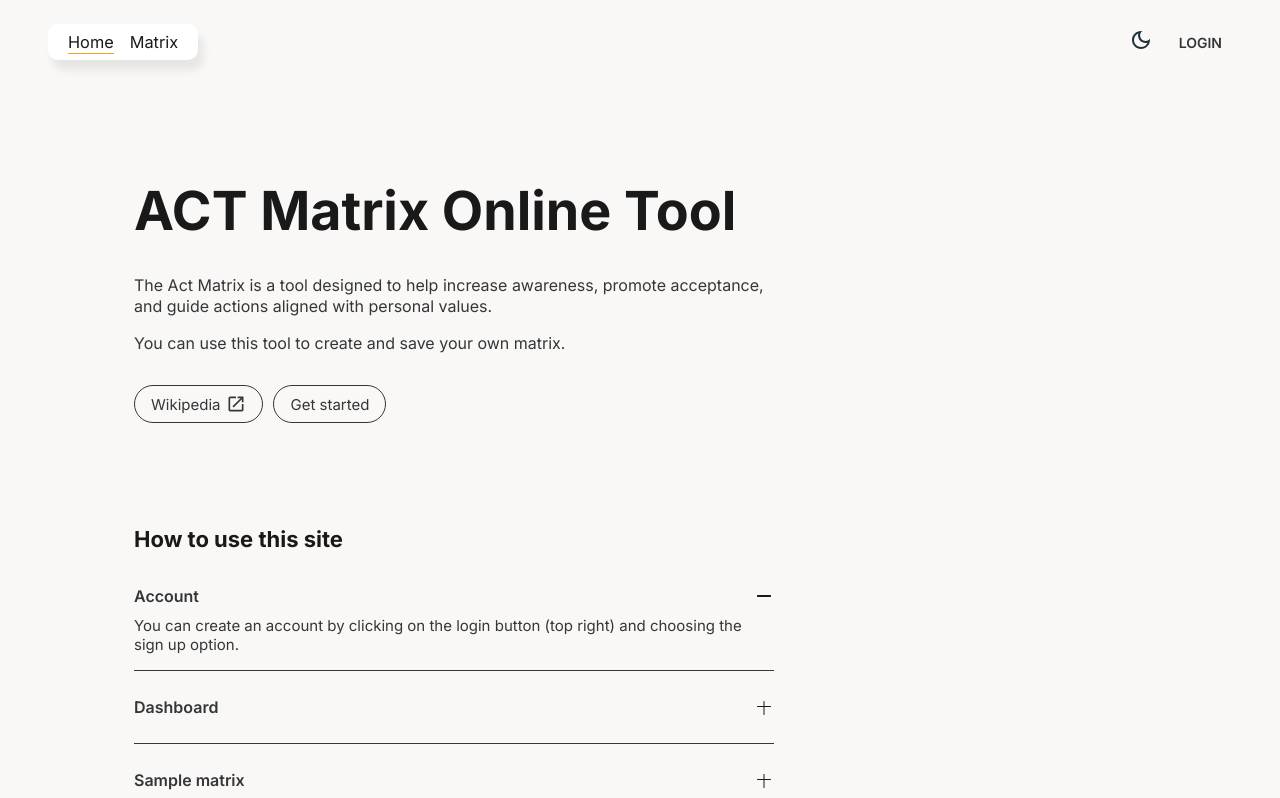
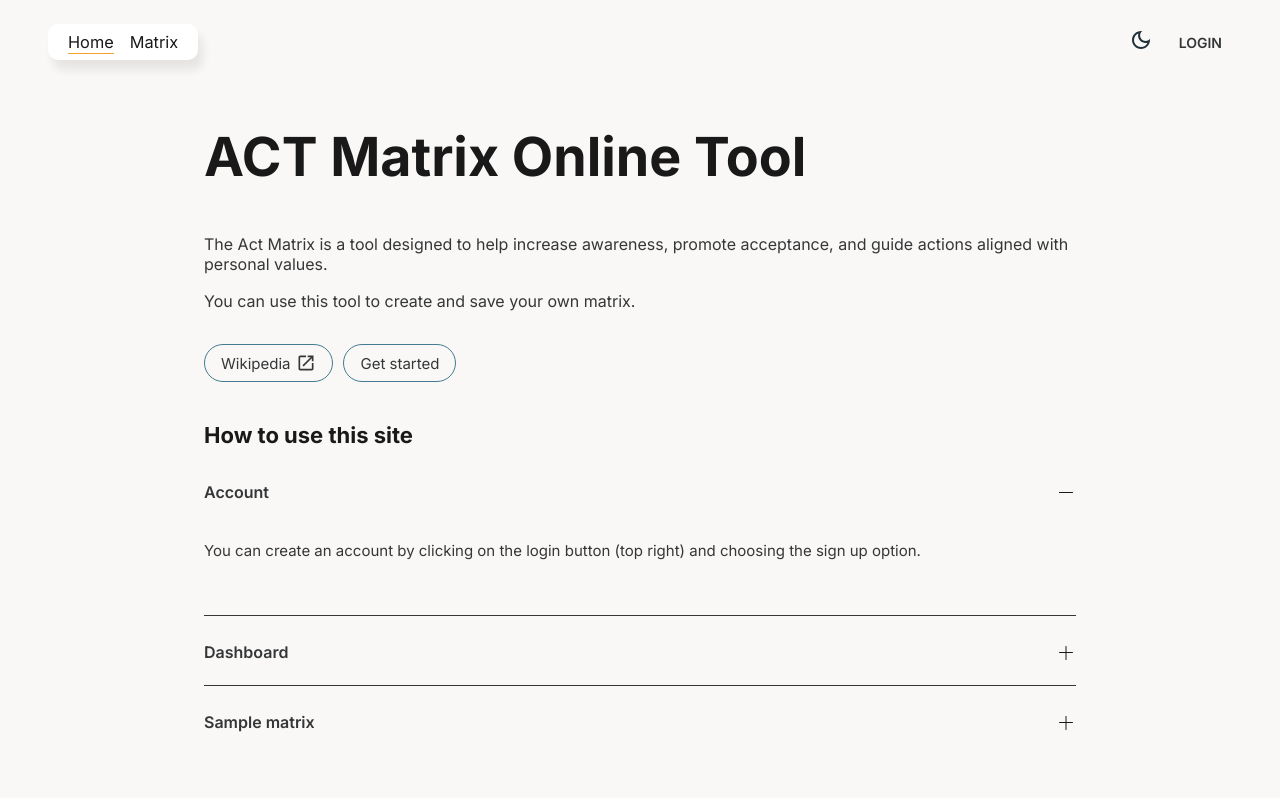
Before and after one commit to MauritzLM/act-matrix, a React (Vite) app: page / in a window 1280 px wide. Shown: the top 798 px of the page. Built offline with nearby package versions, Linux system fonts and the light colour scheme; no server answers; what @tiptap/extension-color would draw is missing.

Commit message:
updated button styles, reworked faq list

```diff
--- a/src/App.scss
+++ b/src/App.scss
@@ -1,29 +1,24 @@
 /* Styles for home page */
 #main {
     .description-text {
-        padding: 0 1em;
         margin: auto;
-        margin-bottom: 40px;
 
         .section-wrapper {
             display: grid;
             grid-template-columns: 1fr;
-            gap: 24px;
-            padding: clamp(3rem, 7.82vw, 4rem) 1rem;
+            gap: 40px;
+            padding: clamp(3rem, 6vw, 4rem) 0;
 
             section {
+                padding: 0 1rem;
 
-                // padding: 24px;
-                // background-color: var(--surfaceColor-1);
-                // border-radius: 10px;
-                // box-shadow: 5px 10px 10px rgba(0,0,0,.08);
                 h1 {
                     margin-top: 0;
                 }
 
                 h2 {
                     font-size: 22px;
-                    // margin-top: 0;
+                    margin-top: 0;
                 }
 
                 p {
@@ -40,20 +35,26 @@
                 flex-direction: column;
                 gap: 10px;
                 padding: 0;
+                margin-bottom: 0;
 
                 li {
                     display: grid;
                     grid-template-columns: 1fr 1fr;
                     grid-template-areas: "question icon"
                         "answer answer";
-                    gap: 10px;
+                    gap: 0;
                     position: relative;
                     cursor: pointer;
                     border-bottom: 1px solid var(--bodyTextColor);
                     padding: 1rem 0;
+                    transition: height .7s;
+                    // animation: 2s linear 1s slide-in;
+                    // max-height: fit-content;
+                    height: 60px;
 
                     &:last-child {
                         border-bottom: none;
+                        padding-bottom: 0;
                     }
 
 
@@ -81,9 +82,9 @@
                         height: 0;
                         grid-area: answer;
                         font-size: 15px;
+                        opacity: 0;
+                        transition: opacity 1s;
                     }
-
-
                 }
 
                 .icon {
@@ -107,7 +108,7 @@
                     }
 
                     .line2 {
-                        top: 50%;
+                        // top: 50%;
                         transform: translate(-50%, 50%) translateY(0) rotate(-270deg);
                         transition: top 0.3s, left 0.3s, transform 0.5s;
                         animation-duration: 0.7s;
@@ -117,12 +118,15 @@
                     }
                 }
 
+                // active li
                 .active {
+                    height: 150px;
+
                     .text {
-                        &:nth-of-type(2) {
-                            visibility: visible;
-                            height: auto;
-                        }
+                        opacity: 1;
+                        visibility: visible;
+                        height: auto;
+
                     }
 
                     .line2 {
@@ -138,17 +142,12 @@
 
         }
 
-        h1 {
-            margin: 32px 0;
-        }
-
-
-
         .links {
             display: flex;
             flex-direction: column;
             gap: 6px;
             padding-left: 20px;
+            margin-bottom: 0;
         }
 
 
@@ -162,7 +161,7 @@
 
     .home-button {
         padding: 8px 16px;
-        border: 1px solid var(--bodyTextColor);
+        border: 1px solid #437c90;
         border-radius: 20px;
         color: var(--bodyTextColor);
         display: flex;
@@ -172,8 +171,9 @@
         font-size: 15px;
 
         &:hover {
-            background-color: var(--bodyTextColor);
+            background-color: #437c90;
             color: var(--bodyBackgroundColor);
+            border-color: #437c90;
 
             svg {
                 fill: var(--bodyBackgroundColor);
@@ -190,29 +190,19 @@
     #main {
         .description-text {
             padding: 0 3em;
-
-
         }
     }
 }
 
 @media screen and (min-width: 800px) {
     #main {
-
+        margin: 40px 0;
 
         .description-text {
-            max-width: 1200px;
+            max-width: 1000px;
 
             .section-wrapper {
-                // grid-template-areas: "section1 section2"
-                //     "section3 section2";
-                // grid-template-columns: 1fr 1fr;
-                // gap: 24px;
-
-                section {
-                    padding: 30px;
-                    max-width: 700px;
-                }
+                padding: 0;
             }
         }
     }
```
